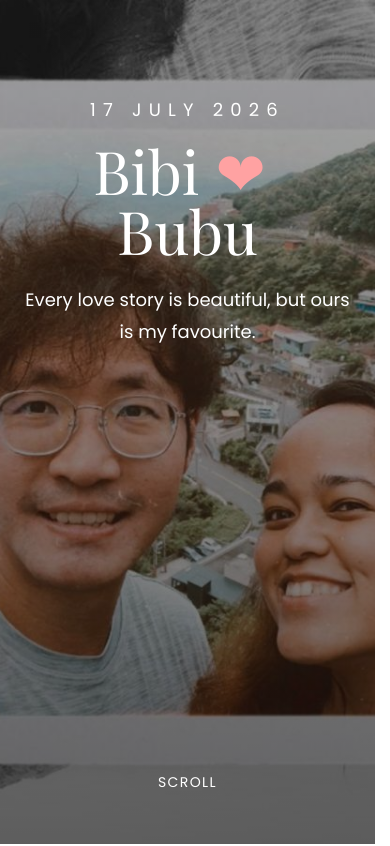
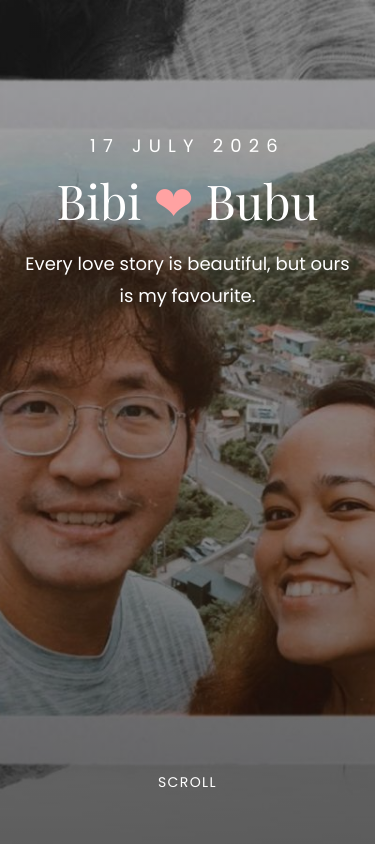
Before and after one commit to firstzbox/marrymewillyou, a Next.js app: page / in a window 390 px wide. Shown: the top 846 px of the page. Built offline with nearby package versions, Linux system fonts and the light colour scheme; a web font is replaced by a local one.

Commit message:
Update proposal website

```diff
--- a/components/Hero.tsx
+++ b/components/Hero.tsx
@@ -1,9 +1,10 @@
 import Image from "next/image";
-
+import CoupleTitle from "./CoupleTitle";
 
 export default function Hero() {
   return (
     <section className="relative h-screen">
+
       {/* Background */}
       <Image
         src="/images/cover.jpeg"
@@ -13,31 +14,36 @@ export default function Hero() {
         className="object-cover"
       />
 
-      {/* Dark Overlay */}
+
+      {/* Overlay */}
       <div className="absolute inset-0 bg-gradient-to-b from-black/35 via-black/45 to-black/60" />
 
+
       {/* Content */}
-      <div className="relative flex h-screen flex-col items-center justify-center px-6 pb-100 text-center text-white">
+      <div className="relative z-10 flex h-screen flex-col items-center justify-center px-6 pb-100 text-center text-white">
+
 
         <p className="mb-4 text-lg uppercase tracking-[0.4em]">
           17 July 2026
         </p>
 
-        <h1 className="mb-6 text-6xl font-light md:text-7xl">
-          Bibi
-          <span className="mx-4 text-red-300">❤</span>
-          Bubu
-        </h1>
+
+        <CoupleTitle className="mb-6 text-white" />
+
 
         <p className="max-w-xl text-lg leading-8 md:text-xl">
           Every love story is beautiful,
           but ours is my favourite.
         </p>
 
+
         <div className="absolute bottom-12 animate-bounce text-sm tracking-widest">
           SCROLL
         </div>
+
+
       </div>
+
     </section>
   );
 }
```
